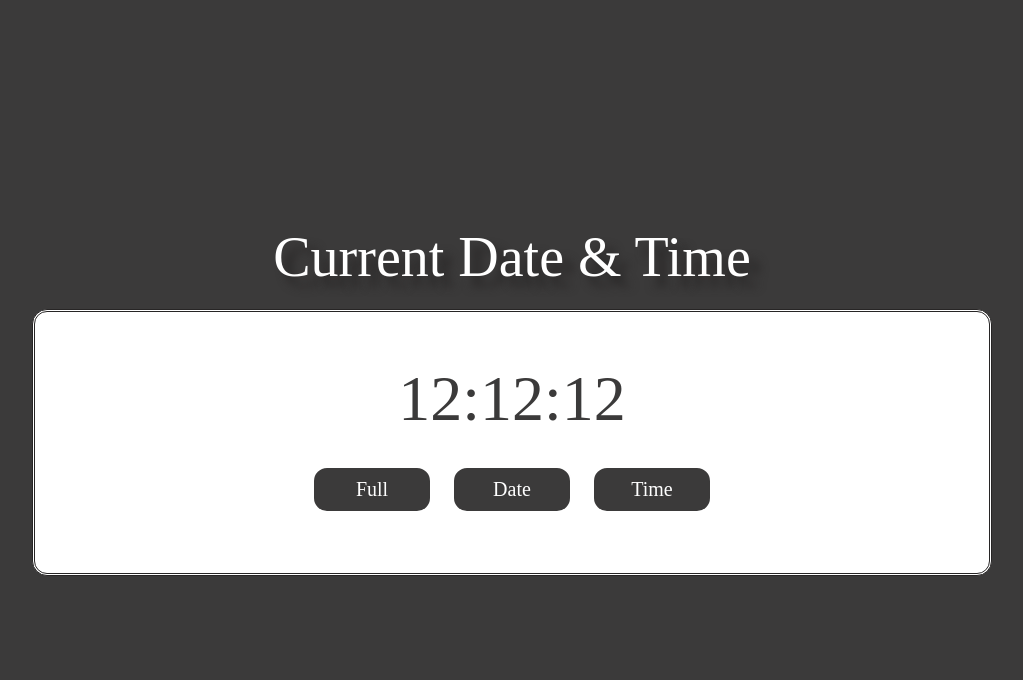
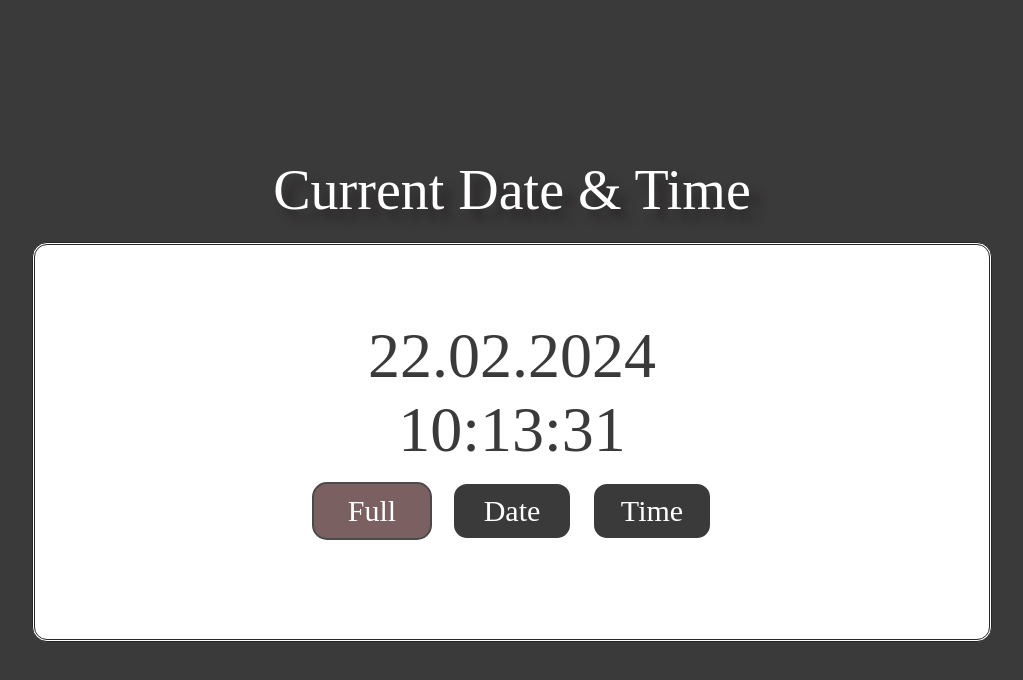
Before and after one commit to konsin1988/date-and-time-current, a website: page index.html in a window 1280 px wide. Both pictures are taken after a click on the element "Full". Shown: the whole page, without its empty margins (128-1151 px from the left). Drawn offline with Linux system fonts and the light colour scheme.

Commit message:
App done

```diff
--- a/css/main.css
+++ b/css/main.css
@@ -21,12 +21,14 @@ section > div:nth-child(1) {
 section .box {
   background: #fff;
   width: 50%;
+  height: 400px;
   border-radius: 15px;
   border: 3px double rgb(39, 37, 37);
   padding: 30px;
   display: flex;
   flex-direction: column;
   align-items: center;
+  justify-content: center;
   margin-top: 20px;
 }
 section .box .buttons {
@@ -34,7 +36,7 @@ section .box .buttons {
   margin-bottom: 20px;
 }
 section .box .buttons div {
-  font-size: 20px;
+  font-size: 30px;
   color: #fff;
   background: rgb(59, 58, 58);
   padding: 10px;
@@ -65,20 +67,40 @@ section .box .buttons div:active {
   box-shadow: 0 0 20px rgba(66, 65, 65, 0.842);
   color: bisque;
 }
+section .box .buttons .activated {
+  background: rgb(122, 96, 96);
+  border: 2px solid rgb(76, 75, 75);
+  z-index: 5;
+}
 
 section .box > div:first-child {
   font-size: 400%;
   font-weight: 500;
   margin: 20px 0;
   color: rgb(59, 58, 58);
+  text-align: center;
+  justify-content: center;
+}
+.box .output {
+  display: flex;
+  flex-direction: column;
+  align-items: center;
+  justify-content: center;
+  width: 200px;
 }
 @media screen and (orientation: portrait) and (max-width: 500px) {
+  section .box {
+    height: 400px;
+  }
   section .box .buttons {
     flex-direction: column;
   }
   section > div:nth-child(1) {
     font-size: 40px;
     margin-bottom: 30px;
+  }
+  section .box > div:first-child {
+    font-size: 350%;
   }
 }
 @media screen and (orientation: portrait) and (max-width: 1100px) {
@@ -88,9 +110,18 @@ section .box > div:first-child {
   section > div:nth-child(1) {
     margin-bottom: 30px;
   }
+  /* section .box {
+    height: 40%;
+  } */
 }
 @media screen and (orientation: landscape) and (min-width: 500px) {
   section .box {
     width: 75%;
   }
+  section .box > div:first-child {
+    margin: 5px 0;
+  }
+  section .box {
+    padding: 4px;
+  }
 }
--- a/index.html
+++ b/index.html
@@ -13,9 +13,12 @@
     <section>
       <div>Current Date & Time</div>
       <div class="box">
-        <div id="output">12:12:12</div>
+        <div class="output">
+          <div id="output_date"></div>
+          <div id="output_time"></div>
+        </div>
         <div class="buttons">
-          <div id="full" class="btn">Full</div>
+          <div id="full" class="btn activated">Full</div>
           <div id="date" class="btn">Date</div>
           <div id="time" class="btn">Time</div>
         </div>
--- a/js/main.js
+++ b/js/main.js
@@ -0,0 +1,67 @@
+let mode = "full";
+const output_date = document.getElementById("output_date");
+const output_time = document.getElementById("output_time");
+const fullBtn = document.getElementById("full");
+const dateBtn = document.getElementById("date");
+const timeBtn = document.getElementById("time");
+
+let time_options = {
+  hour: "numeric",
+  minute: "numeric",
+  second: "numeric",
+};
+const formatDate = new Intl.DateTimeFormat("ru-Ru");
+const formatTime = new Intl.DateTimeFormat("ru-Ru", time_options);
+
+function createDate(now) {
+  this.date = formatDate.format(now);
+  this.time = formatTime.format(now);
+  this.setDateTime = function () {
+    output_time.textContent = this.time;
+    output_date.textContent = this.date;
+  };
+}
+
+fullBtn.onclick = function () {
+  refreshClasses();
+  mode = "full";
+  format(mode);
+  fullBtn.classList.add("activated");
+};
+dateBtn.onclick = function () {
+  refreshClasses();
+  mode = "date";
+  format(mode);
+  dateBtn.classList.add("activated");
+};
+timeBtn.onclick = function () {
+  refreshClasses();
+  mode = "time";
+  format(mode);
+  timeBtn.classList.add("activated");
+};
+
+function refreshClasses() {
+  fullBtn.classList.remove("activated");
+  dateBtn.classList.remove("activated");
+  timeBtn.classList.remove("activated");
+}
+
+format(mode);
+
+setInterval(() => {
+  format(mode);
+}, 1000);
+
+function format(formatMode) {
+  const now = new createDate(new Date());
+  switch (formatMode) {
+    case "time":
+      now.date = "";
+      break;
+    case "date":
+      now.time = "";
+      break;
+  }
+  now.setDateTime();
+}
```
